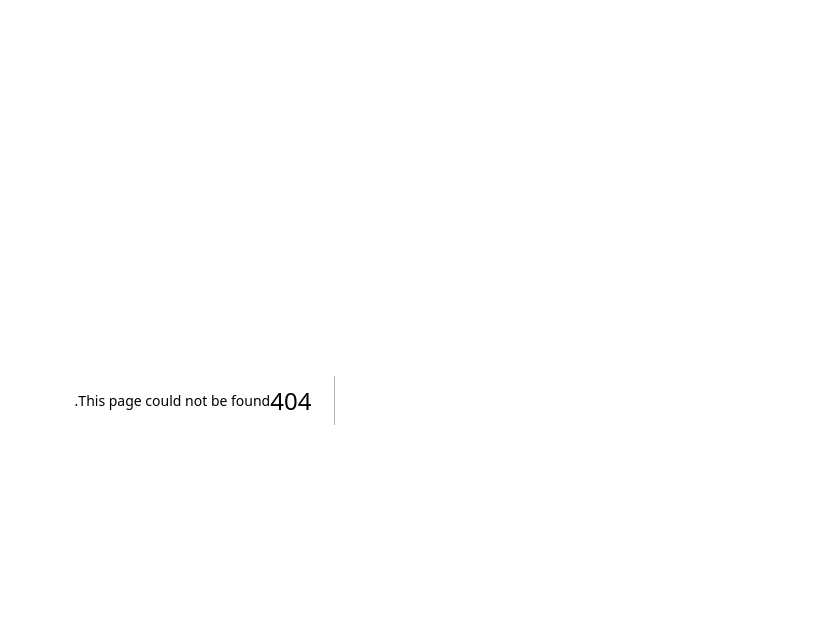
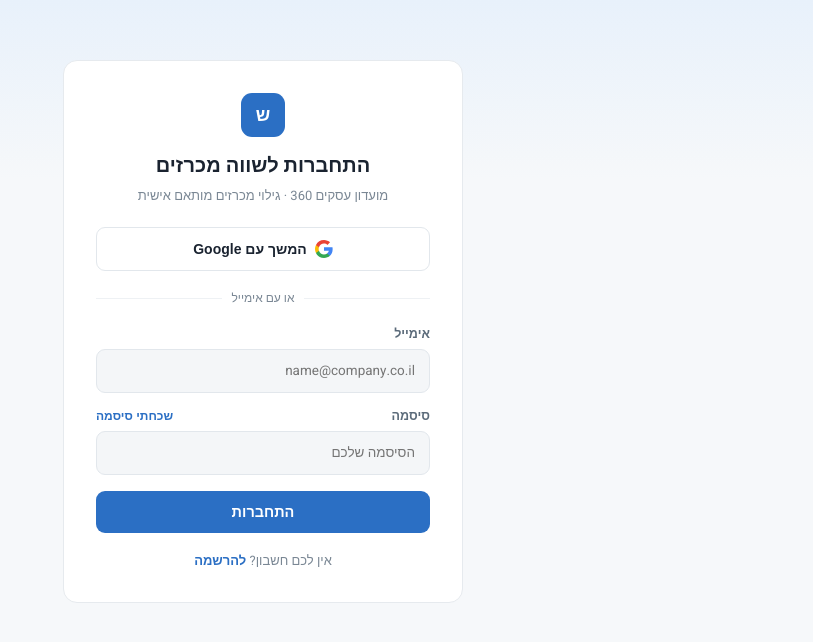
Before and after one commit to alon94/tenders-agent, a Next.js app: page /signin in a window 1280 px wide. Before the commit this address had no page. Shown: the top 642 px of the page, without its empty margins (467-1280 px from the left). Built offline with nearby package versions, Linux system fonts and the light colour scheme; no server answers.

Commit message:
Implement SigninPage component with authentication

```diff
--- /dev/null
+++ b/app/signin/page.tsx
@@ -0,0 +1,256 @@
+'use client';
+
+import { useState, FormEvent } from 'react';
+import { useRouter } from 'next/navigation';
+import Link from 'next/link';
+import { signIn, recoverPassword } from '../lib/authClient';
+import { fetchMyProfile } from '../lib/profileApi';
+
+const DARK = '#1a2330';
+const BLUE = '#2b6fc4';
+const MUTED = '#7a8794';
+const ERROR = '#b04a34';
+
+const inputStyle = {
+  width: '100%',
+  padding: '11px 14px',
+  borderRadius: 9,
+  border: '1px solid #e2e7ec',
+  background: '#f4f6f8',
+  color: DARK,
+  fontSize: 13.5,
+  fontFamily: 'inherit',
+  boxSizing: 'border-box' as const,
+};
+
+function GoogleIcon() {
+  return (
+    <svg width="18" height="18" viewBox="0 0 18 18" aria-hidden="true">
+      <path fill="#4285F4" d="M17.64 9.2c0-.64-.06-1.25-.16-1.84H9v3.48h4.84a4.14 4.14 0 0 1-1.8 2.72v2.26h2.9c1.7-1.57 2.7-3.88 2.7-6.62z" />
+      <path fill="#34A853" d="M9 18c2.43 0 4.47-.8 5.96-2.18l-2.9-2.26c-.8.54-1.84.86-3.06.86-2.35 0-4.34-1.59-5.05-3.72H.98v2.33A9 9 0 0 0 9 18z" />
+      <path fill="#FBBC05" d="M3.95 10.7A5.4 5.4 0 0 1 3.67 9c0-.59.1-1.16.28-1.7V4.97H.98A9 9 0 0 0 0 9c0 1.45.35 2.83.98 4.03l2.97-2.33z" />
+      <path fill="#EA4335" d="M9 3.58c1.32 0 2.5.45 3.44 1.35l2.58-2.58C13.46.89 11.43 0 9 0A9 9 0 0 0 .98 4.97l2.97 2.33C4.66 5.17 6.65 3.58 9 3.58z" />
+    </svg>
+  );
+}
+
+export default function SigninPage() {
+  const router = useRouter();
+  const [email, setEmail] = useState('');
+  const [password, setPassword] = useState('');
+  const [error, setError] = useState('');
+  const [info, setInfo] = useState('');
+  const [googleNote, setGoogleNote] = useState(false);
+  const [loading, setLoading] = useState(false);
+  const [recovering, setRecovering] = useState(false);
+
+  async function handleSubmit(e: FormEvent) {
+    e.preventDefault();
+    setError('');
+    setInfo('');
+    setLoading(true);
+    try {
+      await signIn(email, password);
+      const profile = await fetchMyProfile();
+      router.push(profile ? '/dashboard' : '/onboarding');
+    } catch (err: any) {
+      setError(err?.message || 'שגיאה בהתחברות');
+    } finally {
+      setLoading(false);
+    }
+  }
+
+  async function handleForgotPassword() {
+    setError('');
+    setInfo('');
+    if (!email) {
+      setError('הזינו קודם את כתובת האימייל שלכם בשדה למעלה');
+      return;
+    }
+    setRecovering(true);
+    try {
+      await recoverPassword(email);
+      setInfo('אם קיים חשבון עם כתובת אימייל זו, נשלח אליו קישור לאיפוס סיסמה.');
+    } catch (err: any) {
+      setError(err?.message || 'שליחת מייל האיפוס נכשלה');
+    } finally {
+      setRecovering(false);
+    }
+  }
+
+  return (
+    <div
+      style={{
+        minHeight: '100vh',
+        background: '#f6f8fa',
+        backgroundImage: 'linear-gradient(180deg, #e8f1fb, transparent 180px)',
+        direction: 'rtl',
+        fontFamily: "'Heebo', Arial, sans-serif",
+        display: 'flex',
+        justifyContent: 'center',
+        padding: '60px 16px',
+      }}
+    >
+      <div
+        style={{
+          width: '100%',
+          maxWidth: 400,
+          height: 'fit-content',
+          background: '#fff',
+          border: '1px solid #e6eaee',
+          borderRadius: 14,
+          padding: 32,
+        }}
+      >
+        <div style={{ display: 'flex', flexDirection: 'column', alignItems: 'center', marginBottom: 22 }}>
+          <div
+            style={{
+              width: 44,
+              height: 44,
+              borderRadius: 11,
+              background: BLUE,
+              color: '#fff',
+              display: 'flex',
+              alignItems: 'center',
+              justifyContent: 'center',
+              fontWeight: 800,
+              fontSize: 18,
+              marginBottom: 14,
+            }}
+          >
+            ש
+          </div>
+          <div style={{ fontSize: 20, fontWeight: 800, color: DARK, textAlign: 'center' }}>
+            התחברות לשווה מכרזים
+          </div>
+          <div style={{ fontSize: 13, color: MUTED, marginTop: 6, textAlign: 'center' }}>
+            מועדון עסקים 360 · גילוי מכרזים מותאם אישית
+          </div>
+        </div>
+
+        <button
+          type="button"
+          onClick={() => setGoogleNote(true)}
+          style={{
+            width: '100%',
+            padding: 12,
+            borderRadius: 9,
+            border: '1px solid #e2e7ec',
+            background: '#fff',
+            color: DARK,
+            fontSize: 14,
+            fontWeight: 600,
+            cursor: 'pointer',
+            display: 'flex',
+            alignItems: 'center',
+            justifyContent: 'center',
+            gap: 8,
+          }}
+        >
+          <GoogleIcon />
+          המשך עם Google
+        </button>
+        {googleNote && (
+          <div style={{ fontSize: 12, color: MUTED, textAlign: 'center', marginTop: 8 }}>
+            התחברות עם Google תהיה זמינה בקרוב — אפשר להתחבר כרגע עם אימייל וסיסמה.
+          </div>
+        )}
+
+        <div style={{ display: 'flex', alignItems: 'center', gap: 10, margin: '18px 0' }}>
+          <div style={{ flex: 1, height: 1, background: '#eef1f4' }} />
+          <div style={{ fontSize: 12, color: MUTED }}>או עם אימייל</div>
+          <div style={{ flex: 1, height: 1, background: '#eef1f4' }} />
+        </div>
+
+        <form onSubmit={handleSubmit}>
+          <div style={{ marginBottom: 14 }}>
+            <label style={{ display: 'block', fontSize: 12.5, fontWeight: 600, color: '#5b6b7a', marginBottom: 6 }}>
+              אימייל
+            </label>
+            <input
+              type="email"
+              required
+              value={email}
+              onChange={(e) => setEmail(e.target.value)}
+              placeholder="name@company.co.il"
+              style={inputStyle}
+            />
+          </div>
+
+          <div style={{ marginBottom: 16 }}>
+            <div style={{ display: 'flex', justifyContent: 'space-between', alignItems: 'center', marginBottom: 6 }}>
+              <label style={{ fontSize: 12.5, fontWeight: 600, color: '#5b6b7a' }}>סיסמה</label>
+              <button
+                type="button"
+                onClick={handleForgotPassword}
+                disabled={recovering}
+                style={{
+                  background: 'none',
+                  border: 'none',
+                  padding: 0,
+                  color: BLUE,
+                  fontSize: 12,
+                  fontWeight: 600,
+                  cursor: recovering ? 'default' : 'pointer',
+                }}
+              >
+                {recovering ? 'שולח…' : 'שכחתי סיסמה'}
+              </button>
+            </div>
+            <input
+              type="password"
+              required
+              value={password}
+              onChange={(e) => setPassword(e.target.value)}
+              placeholder="הסיסמה שלכם"
+              style={inputStyle}
+            />
+          </div>
+
+          {error && <div style={{ color: ERROR, fontSize: 12.5, marginBottom: 14 }}>{error}</div>}
+          {info && (
+            <div
+              style={{
+                color: '#1e5aa8',
+                fontSize: 13,
+                marginBottom: 14,
+                background: '#e8f1fb',
+                border: '1px solid #cfe0f4',
+                padding: '10px 12px',
+                borderRadius: 9,
+              }}
+            >
+              {info}
+            </div>
+          )}
+
+          <button
+            type="submit"
+            disabled={loading}
+            style={{
+              width: '100%',
+              padding: 13,
+              borderRadius: 9,
+              border: 'none',
+              background: BLUE,
+              color: '#fff',
+              fontSize: 14.5,
+              fontWeight: 700,
+              cursor: loading ? 'default' : 'pointer',
+              opacity: loading ? 0.7 : 1,
+            }}
+          >
+            {loading ? 'מתחבר…' : 'התחברות'}
+          </button>
+        </form>
+
+        <div style={{ marginTop: 18, fontSize: 13, color: MUTED, textAlign: 'center' }}>
+          אין לכם חשבון?{' '}
+          <Link href="/signup" style={{ color: BLUE, fontWeight: 700, textDecoration: 'none' }}>
+            להרשמה
+          </Link>
+        </div>
+      </div>
+    </div>
+  );
+}
```
